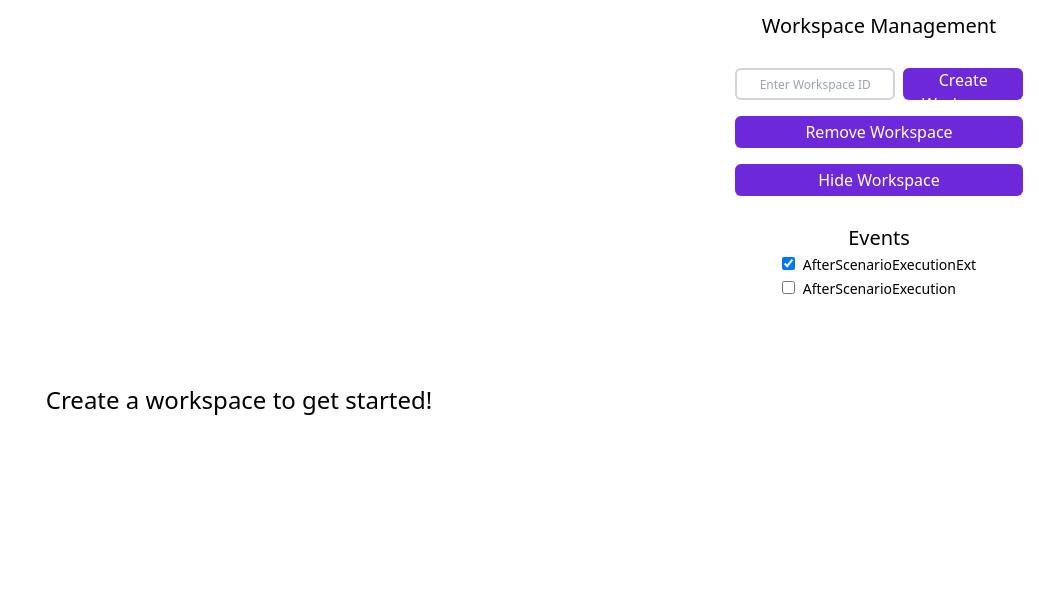
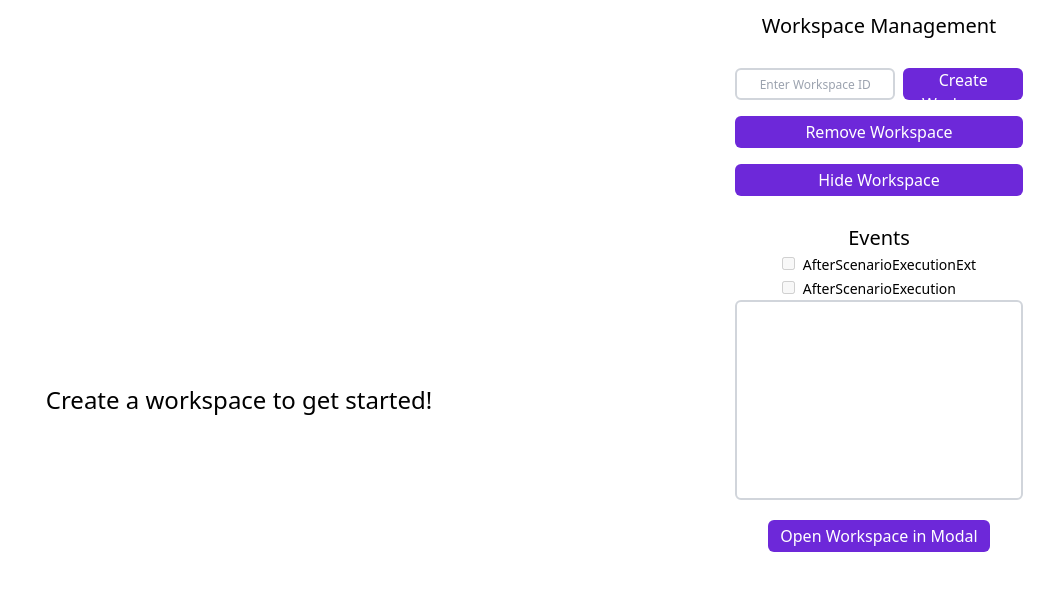
Before and after one commit to sphere-engine/sphere-engine-containers-nextjs, a Next.js app: page / in a window 1280 px wide. Shown: the top 590 px of the page, without its empty margins (241-1280 px from the left). Built offline with nearby package versions, Linux system fonts and the light colour scheme.

Commit message:
Fixed event logging, initial version of modal

```diff
--- /dev/null
+++ b/app/EventLogger.tsx
@@ -0,0 +1,74 @@
+import React, {ReactNode, useEffect, useRef, useState} from "react";
+
+const EventLogger: React.FC<{ workspace: ReactNode }> = ({workspace}) => {
+
+    const [events, setEvents] = useState<string[]>([]);
+    const [subscriptions, setSubscriptions] = useState<{ [name: string]: boolean }>({
+        afterScenarioExecution: false,
+        afterScenarioExecutionExt: false
+    });
+
+    const eventListeners = useRef<{ [name: string]: ((e: any) => void) | null }>({
+        afterScenarioExecution: null,
+        afterScenarioExecutionExt: null
+    });
+
+    const changeSubscription = (name: string, value: boolean) => {
+        if (!workspace) return;
+        const ws = window.SE.workspace("se-container");
+
+        if (value) {
+            const newEventListener = (e: any) => {
+                setEvents(prevState => [...prevState, e.data])
+            };
+            ws.events.subscribe(name, newEventListener);
+
+            eventListeners.current = {...eventListeners.current, [name]: newEventListener};
+        } else {
+            if (eventListeners.current[name]) {
+                ws.events.unsubscribe(name, eventListeners.current[name]);
+            }
+            eventListeners.current = {...eventListeners.current, [name]: null};
+        }
+        setSubscriptions(prevState => ({...prevState, [name]: value}))
+    }
+
+
+    useEffect(() => {
+        setEvents([]);
+    }, [workspace]);
+
+    return (
+        <>
+            <ul>
+                <li>
+                    <input type="checkbox" id="afterScenarioExecutionExt" name="afterScenarioExecutionExt"
+                           value="afterScenarioExecutionExt" className="mr-2"
+                           checked={subscriptions.afterScenarioExecutionExt}
+                           disabled={!workspace}
+                           onChange={() => changeSubscription('afterScenarioExecutionExt', !subscriptions.afterScenarioExecutionExt)}
+                    />
+                    <label htmlFor="afterScenarioExecutionExtExt"
+                           className="text-sm mt-1">AfterScenarioExecutionExt</label>
+                </li>
+                <li>
+                    <input type="checkbox" id="afterScenarioExecution" name='afterScenarioExecution'
+                           value="afterScenarioExecution" className="mr-2"
+                           checked={subscriptions.afterScenarioExecution}
+                           disabled={!workspace}
+                           onChange={() => changeSubscription('afterScenarioExecution', !subscriptions.afterScenarioExecution)}
+                    />
+                    <label htmlFor="afterScenarioExecution" className="text-sm mt-1">AfterScenarioExecution</label>
+                </li>
+            </ul>
+            {/*Event logs*/}
+            <div className="w-[90%] h-[200px] border-gray-300 border-2 rounded-md p-2 no-scrollbar overflow-auto">
+                {events.map((event, index) => {
+                    return <p key={index}>{JSON.stringify(event)}</p>
+                })}
+            </div>
+        </>
+    )
+}
+
+export default EventLogger;
--- a/app/globals.css
+++ b/app/globals.css
@@ -16,12 +16,14 @@
   }
 }
 
-/*body {*/
-/*  color: rgb(var(--foreground-rgb));*/
-/*  background: linear-gradient(*/
-/*      to bottom,*/
-/*      transparent,*/
-/*      rgb(var(--background-end-rgb))*/
-/*    )*/
-/*    rgb(var(--background-start-rgb));*/
-/*}*/
+@layer utilities {
+  /* Hide scrollbar for Chrome, Safari and Opera */
+  .no-scrollbar::-webkit-scrollbar {
+    display: none;
+  }
+  /* Hide scrollbar for IE, Edge and Firefox */
+  .no-scrollbar {
+    -ms-overflow-style: none;  /* IE and Edge */
+    scrollbar-width: none;  /* Firefox */
+  }
+}
--- a/app/page.tsx
+++ b/app/page.tsx
@@ -3,53 +3,41 @@
 import React, {ReactNode, useEffect, useRef, useState} from 'react';
 import Workspace from "./Workspace";
 import Script from "next/script";
-
+import Modal from "react-modal";
+import EventLogger from "./EventLogger";
 
 const WorkspacePage = () => {
-
     const workspaceId = useRef<string>("");
     const [workspace, setWorkspace] = useState<ReactNode>(null);
     const [visible, setVisible] = useState<boolean>(true);
     const message = useRef<string>("Create a workspace to get started!");
-    const [events, setEvents] = useState<any[]>([]);
-    const [eventListeners, setEventListeners] = useState<any>({
-        "afterScenarioExecution": false,
-        "afterScenarioExecutionExt": true
-    });
+    const isModalOpen = useRef<boolean>(false);
 
-    useEffect(() => {
-        if (workspace) {
-            eventListeners.afterScenarioExecution && window.SE?.workspace("se-container")?.events.subscribe("afterScenarioExecution", eventListener)
-            eventListeners.afterScenarioExecutionExt && window.SE?.workspace("se-container")?.events.subscribe("afterScenarioExecutionExt", eventListener)
+    const openModal = () => {
+        if (!workspace) {
+            message.current = "Create a workspace to open in modal"
+        } else {
+            isModalOpen.current = true;
+            setVisible(false)
+            message.current = "Workspace opened in modal"
         }
-    }, [workspace, eventListeners]);
+    }
 
-    const eventListener = (e: any) => {
-        setEvents(prevEvents => [...prevEvents, e])
+    const closeModal = () => {
+        isModalOpen.current = false;
+        setVisible(true)
     }
 
 
-    const handleEventListeners = (eventName: string) => {
-        setEventListeners((prevState: any) => {
-            return {...prevState, [eventName]: !prevState[eventName]}
-        });
-    }
-
-    const handleEvents = (data: any) => {
-        setEvents(prevEvents => [...prevEvents, data]);
-    }
     const handleCreateWorkspace = () => {
         message.current = "Loading workspace..."
-
         if (workspace) {
             handleRemoveWorkspace()
         }
-
         setWorkspace(
             <Workspace
                 key={Date.now()}
                 workspaceId={workspaceId.current}
-                handleEvents={handleEvents}
             ></Workspace>
         );
     }
@@ -65,9 +53,11 @@ const WorkspacePage = () => {
         visible ? (message.current = "Workspace is hidden") : (message.current = "Loading ...");
     }
 
+    // @ts-ignore
     return (
         <div className="flex row">
 
+            {/*Workspace Part*/}
             <Script src="/seco_sdk.js" strategy={"beforeInteractive"}/>
             <div className="w-[75%] h-[100vh] flex">
                 {workspace ?
@@ -79,7 +69,7 @@ const WorkspacePage = () => {
                     <p className="text-center m-auto text-2xl">{message.current}</p>}
             </div>
 
-
+            {/*Workspace Management Part*/}
             <div className="flex grow flex-col items-center mt-3 w-[25%]">
                 <p className="text-xl text-center">Workspace Management</p>
                 <div className="ml-3 mr-3 mt-5 w-[90%]">
@@ -104,30 +94,32 @@ const WorkspacePage = () => {
                     </button>
                 </div>
                 <p className="text-xl text-center mt-5">Events</p>
-                <ul>
-                    <li>
-                        <input type="checkbox" id="afterScenarioExecutionExt" name="afterScenarioExecutionExt"
-                               value="afterScenarioExecutionExt" className="mr-2"
-                               checked={eventListeners.afterScenarioExecutionExt}
-                               onChange={() => handleEventListeners("afterScenarioExecutionExt")}
-                        />
-                        <label htmlFor="afterScenarioExecutionExtExt"
-                               className="text-sm mt-1">AfterScenarioExecutionExt</label>
-                    </li>
-                    <li>
-                        <input type="checkbox" id="afterScenarioExecution" name="afterScenarioExecution"
-                               value="afterScenarioExecution" className="mr-2"
-                               checked={eventListeners.afterScenarioExecution}
-                               onChange={() => handleEventListeners("afterScenarioExecution")}
-                        />
-                        <label htmlFor="afterScenarioExecution" className="text-sm mt-1">AfterScenarioExecution</label>
-                    </li>
-                </ul>
-                <div className="w-[75%] h-[200px] border-gray-300 rounded-md p-2 overflow-x-auto">
-                    {events.map((event, index) => {
-                        return <p key={index}>{JSON.stringify(event)}</p>
-                    })}
+
+                <EventLogger workspace={workspace} />
+
+                {/* Modal for displaying the workspace */}
+                <div className="flex grow flex-col items-center mt-3">
+                    <button
+                        onClick={openModal}
+                        className="w-full bg-violet-700 text-white px-3 h-8 mt-2 rounded-md text-md font-medium mb-2 hover:bg-violet-900"
+                    >
+                        Open Workspace in Modal
+                    </button>
                 </div>
+
+                {/* Modal for displaying the workspace */}
+                {isModalOpen && workspace && (
+                    // @ts-ignore
+                    <Modal onClose={closeModal} isOpen={isModalOpen.current}>
+                        <div className="h-[86vh] flex flex-col items-center">
+                        {/* Render the workspace component inside the modal */}
+                            <div className="h-full w-full">{workspace}</div>
+                        <button onClick={closeModal} className="w-[60%] bg-violet-700 text-white px-3 h-8 mt-2 rounded-md
+                text-md font-medium hover:bg-violet-900">Close Modal
+                        </button>
+                        </div>
+                    </Modal>
+                )}
             </div>
 
         </div>
```
Also changed, not shown: app/Workspace.tsx (+2 -5 lines), package.json (+6 -4 lines), 1 other file (tests, documents, lock files or other folders).
